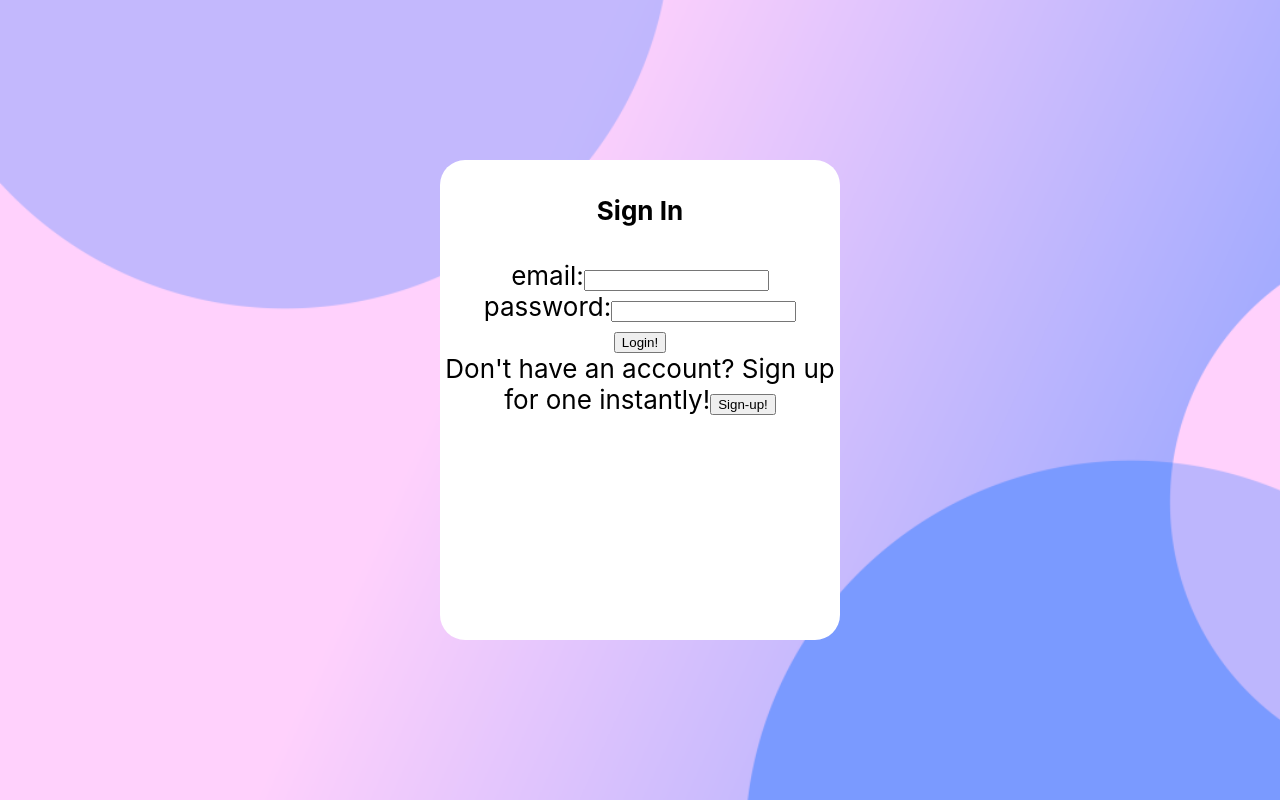
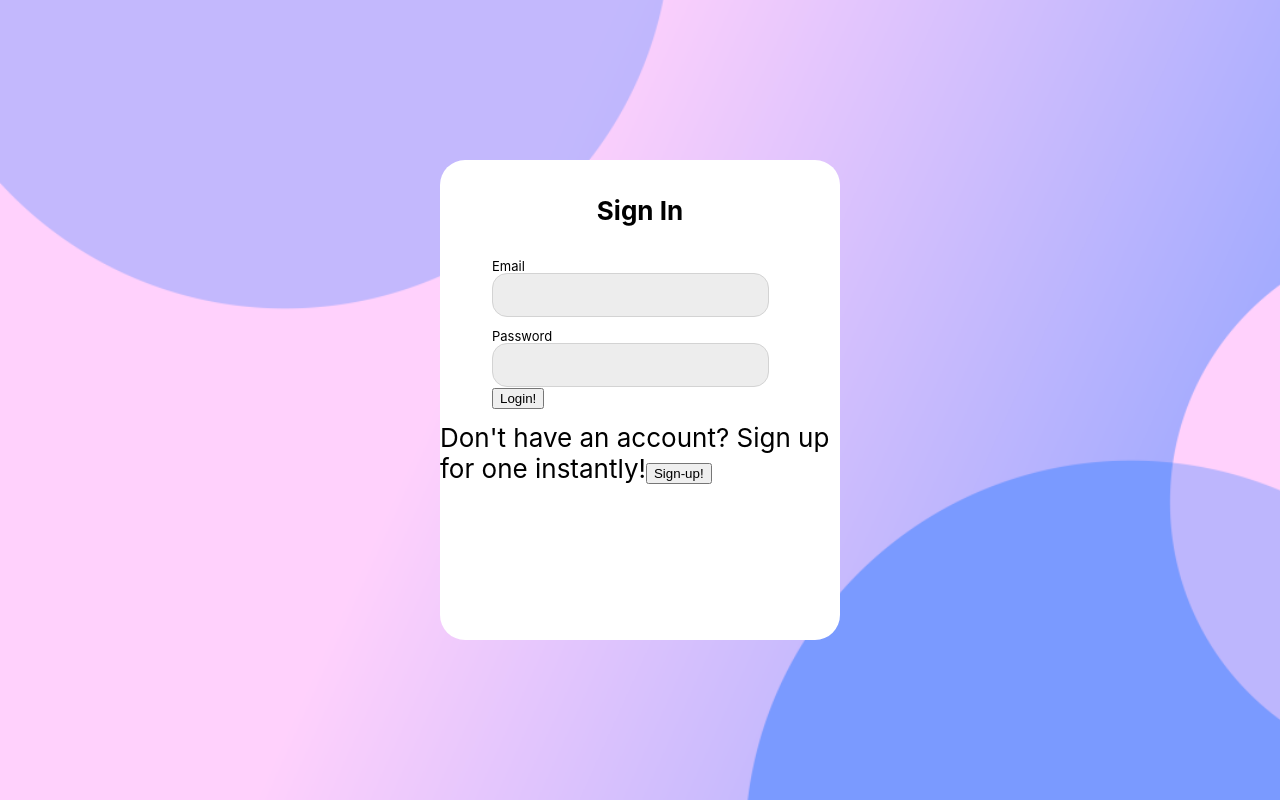
Before and after one commit to rpc5255/reactapp, a React (Create React App) app: page / in a window 1280 px wide. Built offline with nearby package versions, Linux system fonts and the light colour scheme.

Commit message:
stylized login box

```diff
--- a/src/Login.css
+++ b/src/Login.css
@@ -15,9 +15,48 @@
 
 .container{
     border-radius: 25px;
-    align-items: center;
     width: 50vh;
     height: 60vh;
     background-color: white;
-    text-align:center
+    text-align:left;
 }
+label{
+    display:block;
+    font-size: 0.5em;
+}
+
+.email{
+    line-height: 0.5em;
+    margin-left: 2em;
+    margin-bottom: 0.5em;
+}
+.password{
+    line-height: 0.5em;
+    margin-left: 2em;
+    margin-bottom: 0.5em;
+}
+h4{
+    text-align: center;
+}
+input[type="text"] {
+    width: 20em;
+    height: 3em;
+    border: solid 1px #d3d3d3;
+    border-radius: 15px;
+    background-color: #ededed;
+    padding-left: 0.5em;
+
+}
+input[type="password"] {
+    width: 20em;
+    height: 3em;
+    border: solid 1px #d3d3d3;
+    border-radius: 15px;
+    background-color: #ededed;
+    padding-left: 0.5em;
+
+}
+
+input:focus {
+    outline: none;
+}
--- a/src/Login.js
+++ b/src/Login.js
@@ -19,12 +19,10 @@ class Login extends Component {
 
     handleEmailChange(event) {
         this.setState({ email: event.target.value });
-        console.log(this.state.email);
     }
 
     handlePasswordChange(event) {
         this.setState({ password: event.target.value });
-        console.log(this.state.password);
 
     }
     handleSubmit(event) {
@@ -40,14 +38,15 @@ class Login extends Component {
 
 
             <form onSubmit={this.handleSubmit}>
-                <label>
-                    email:
+                <div className="email">
+                <label>Email</label>
                     <input type="text" value={this.state.email} onChange={this.handleEmailChange} /><br />
-                    password:
+                    </div>
+                <div className="password">
+                <label>Password</label>
                     <input type="password" value2={this.state.password} onChange={this.handlePasswordChange} /><br />
-                </label>
                 <input type="submit" value="Login!" /><br />
-
+                </div>
                 <text>
                     Don't have an account?{"\n"}
                     Sign up for one instantly!
```
